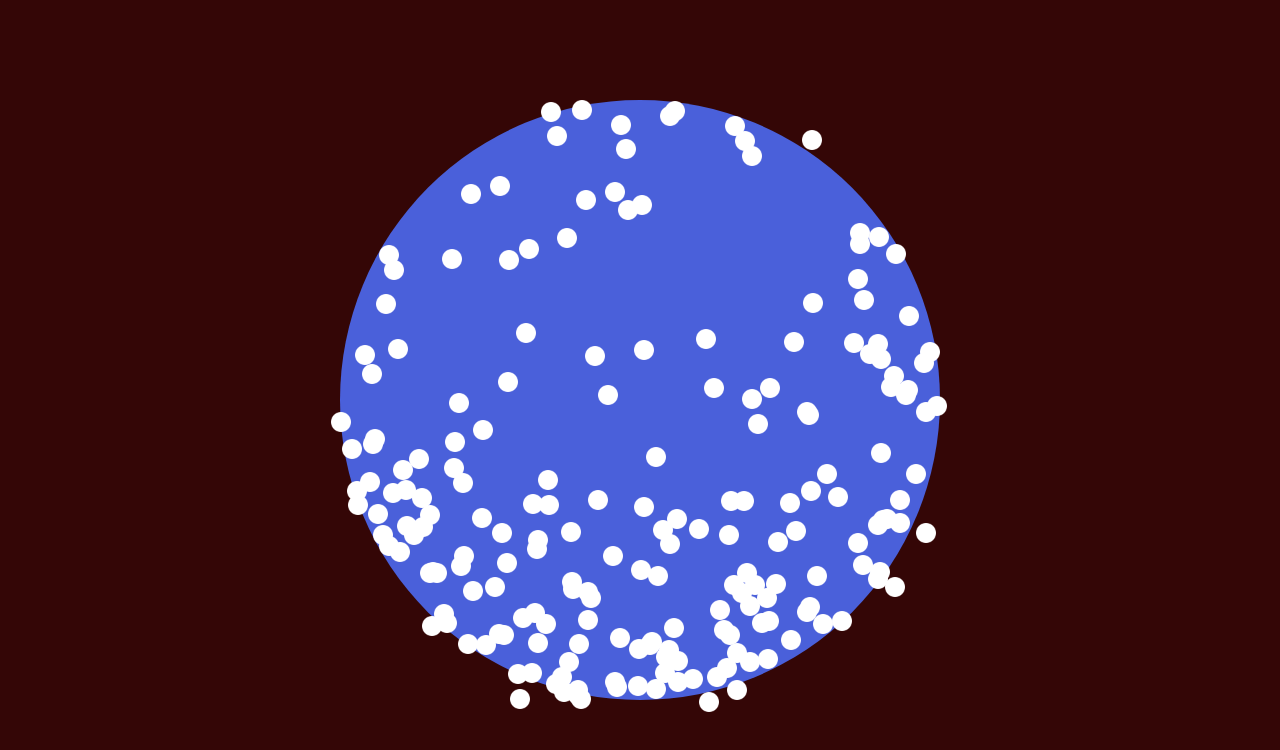
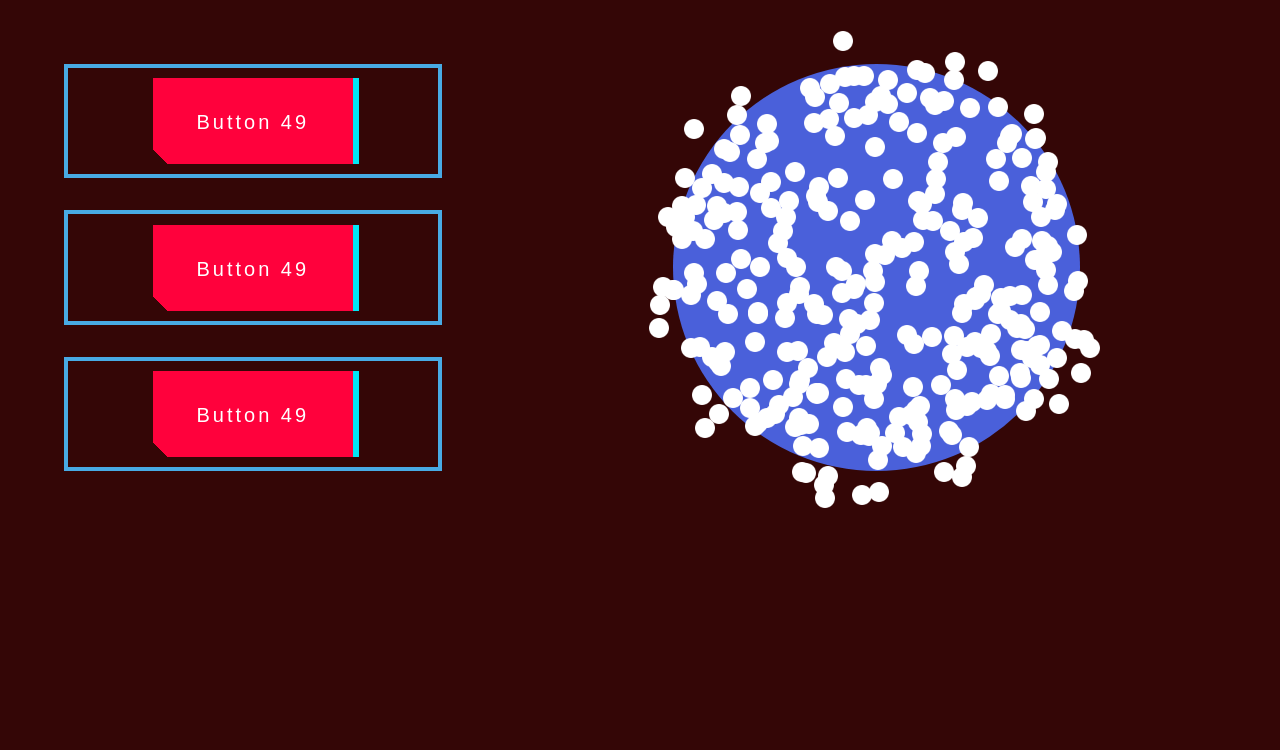
Before and after one commit to unicodeee/particle-collision-simulation, a website built with Vite: page index.html in a window 1280 px wide. Built offline with nearby package versions, Linux system fonts and the light colour scheme; animation ran at ten frames a second.

Commit message:
add sass css, move objects to flex box

```diff
--- a/index.html
+++ b/index.html
@@ -4,36 +4,29 @@
   <meta charset="UTF-8" />
   <meta name="viewport" content="width=device-width, initial-scale=1.0" />
   <title>Particle Animation</title>
-  <link rel="stylesheet" href="/src/style.css" />
+  <link rel="stylesheet" href="/src/style.scss" />
 
 
 
 </head>
 <body>
 
-    <div class="grid-container">
-<!--      <div id="left-section" class="side-section"></div>-->
-      <div id="center-section" class="full-width">
-<!--                  <div id="out" class="relative">-->
-<!--                  </div>-->
+    <div class="container">
+        <div class="container-left">
+            <div class="block-1"><button class="button-49" role="button">Button 49</button></div>
+            <div class="block-1"><button class="button-49" role="button">Button 49</button></div>
+            <div class="block-1"><button class="button-49" role="button">Button 49</button></div>
+        </div>
 
-<!--        <h2>position: absolute;</h2>-->
-
-<!--        <p>An element with position: absolute; is positioned relative to the nearest positioned ancestor (instead of positioned relative to the viewport, like fixed):</p>-->
-
-
-
-<!--          <div id="fps-display"></div>-->
-      </div>
-
-
-
+        <div class="container-right">
+            <div id="center-section" class="full-width"></div>
+        </div>
+    </div>
 
 
     <script type="module" src="/src/particles/Circle.ts" type="module"></script>
     <script type="module" src="/src/FPS.ts" type="module"></script>
     <script type="module" src="/src/main.ts"></script>
 
-<!--    <script src="/src/index.ts" type="module"></script>-->
 </body>
 </html>
--- a/package.json
+++ b/package.json
@@ -10,6 +10,7 @@
   },
   "devDependencies": {
     "@types/three": "^0.163.0",
+    "sass": "^1.75.0",
     "typescript": "^5.2.2",
     "vite": "^5.2.0"
   },
--- a/src/main.ts
+++ b/src/main.ts
@@ -8,8 +8,8 @@ window.addEventListener('DOMContentLoaded', () => {
 
 
     centerSection.addEventListener('mousemove', (event) => {
-        const clickX = event.clientX - centerSection.offsetLeft + centerSectionRect.width / 2;
-        const clickY = event.clientY - centerSection.offsetTop + centerSectionRect.height / 2;
+        const clickX = event.clientX - centerSection.offsetLeft;
+        const clickY = event.clientY - centerSection.offsetTop;
 
         const fluxCenter = new THREE.Vector2(clickX, clickY);
         verletSolver.flux(fluxCenter);
@@ -17,7 +17,7 @@ window.addEventListener('DOMContentLoaded', () => {
     });
 
     const circles: VerletObject[] = [];
-    const numCircles = 200;
+    const numCircles = 300;
 
     for (let i = 0; i < numCircles; i++) {
         // Generate random positions within the centerSectionRect
--- /dev/null
+++ b/src/style.scss
@@ -0,0 +1,272 @@
+$gap: 4vh;
+$padding: 4vh;
+$color: #48AAE4;
+$bp: (
+        mobile: 480px,
+        tablet: 768px,
+        desktop: 1440px,
+);
+
+@mixin query($display) {
+  @each $key, $value in $bp {
+    @if ($display == $key) {
+      @media (max-width: $value) {
+        @content;
+      }
+    }
+  }
+}
+
+* {
+  margin: 0px;
+  padding: 0px;
+  box-sizing: border-box;
+
+  body {
+    width: 100%;
+    min-height: 100vh;
+    font-family: sans-serif;
+    font-size: 45px;
+  }
+}
+
+.container {
+  display: flex;
+  flex-direction: row;
+  gap: $gap;
+  padding: $padding;
+
+  @include query(mobile) {
+    flex-direction: column;
+  }
+}
+
+.container-left {
+  display: flex;
+  flex-direction: column;
+  justify-content: center;
+  gap: $gap;
+  padding: $padding;
+  flex-grow: 2;
+}
+
+.container-right {
+  display: flex;
+  flex-direction: column;
+  justify-content: center;
+  gap: $gap;
+  padding: $padding;
+  flex-grow: 8;
+}
+
+[class ^="block-"] {
+  display: flex;
+  justify-content: center;
+  align-items: center;
+  border: 4px solid $color;
+  height: 100vh - $padding * 2;
+
+  @include query(mobile) {
+    height: 50vh - $padding * 2;
+  }
+}
+
+.block-1 {
+  flex-grow: 2;
+  height: 10vh;
+}
+
+
+//.block-3 {
+//  flex-grow: 2;
+//  height: 50vh;
+//}
+
+
+
+/* CSS */
+.button-49,
+.button-49:after {
+  width: 150px;
+  height: 76px;
+  line-height: 78px;
+  font-size: 20px;
+  font-family: 'Bebas Neue', sans-serif;
+  background: linear-gradient(45deg, transparent 5%, #FF013C 5%);
+  border: 0;
+  color: #fff;
+  letter-spacing: 3px;
+  box-shadow: 6px 0px 0px #00E6F6;
+  outline: transparent;
+  position: relative;
+  user-select: none;
+  -webkit-user-select: none;
+  touch-action: manipulation;
+}
+
+.button-49:after {
+  --slice-0: inset(50% 50% 50% 50%);
+  --slice-1: inset(80% -6px 0 0);
+  --slice-2: inset(50% -6px 30% 0);
+  --slice-3: inset(10% -6px 85% 0);
+  --slice-4: inset(40% -6px 43% 0);
+  --slice-5: inset(80% -6px 5% 0);
+
+  content: 'ALTERNATE TEXT';
+  display: block;
+  position: absolute;
+  top: 0;
+  left: 0;
+  right: 0;
+  bottom: 0;
+  background: linear-gradient(45deg, transparent 3%, #00E6F6 3%, #00E6F6 5%, #FF013C 5%);
+  text-shadow: -3px -3px 0px #F8F005, 3px 3px 0px #00E6F6;
+  clip-path: var(--slice-0);
+}
+
+.button-49:hover:after {
+  animation: 1s glitch;
+  animation-timing-function: steps(2, end);
+}
+
+@keyframes glitch {
+  0% {
+    clip-path: var(--slice-1);
+    transform: translate(-20px, -10px);
+  }
+  10% {
+    clip-path: var(--slice-3);
+    transform: translate(10px, 10px);
+  }
+  20% {
+    clip-path: var(--slice-1);
+    transform: translate(-10px, 10px);
+  }
+  30% {
+    clip-path: var(--slice-3);
+    transform: translate(0px, 5px);
+  }
+  40% {
+    clip-path: var(--slice-2);
+    transform: translate(-5px, 0px);
+  }
+  50% {
+    clip-path: var(--slice-3);
+    transform: translate(5px, 0px);
+  }
+  60% {
+    clip-path: var(--slice-4);
+    transform: translate(5px, 10px);
+  }
+  70% {
+    clip-path: var(--slice-2);
+    transform: translate(-10px, 10px);
+  }
+  80% {
+    clip-path: var(--slice-5);
+    transform: translate(20px, -10px);
+  }
+  90% {
+    clip-path: var(--slice-1);
+    transform: translate(-10px, 0px);
+  }
+  100% {
+    clip-path: var(--slice-1);
+    transform: translate(0);
+  }
+}
+
+@media (min-width: 768px) {
+  .button-49,
+  .button-49:after {
+    width: 200px;
+    height: 86px;
+    line-height: 88px;
+  }
+}
+
+
+
+
+
+
+
+
+
+
+body, html {
+  margin: 0;
+  padding: 0;
+  height: 100%;
+  background: #340606;
+}
+
+.grid-container {
+  display: grid;
+  grid-gap: 10px;
+  grid-template-columns: 100px 100px 100px;
+  grid-auto-columns: 100px;
+  background-color: #fff;
+  color: #444;
+}
+
+.full-width {
+  justify-content: center;
+  width: 60%; /* Adjust width as needed */
+  height: 0; /* Set height to 0 */
+  padding-top: 60%; /* Set padding-top based on the width to maintain aspect ratio */
+  background-color: #4a60da;
+  border-radius: 50%; /* Set border-radius to half of the width */
+  margin: auto; /* Center horizontally */
+  position: relative; /* Change position to relative */
+}
+
+.full-width:hover {
+  cursor: pointer; /* Change cursor to pointer */
+}
+
+.full-width .circle {
+  position: absolute;
+  width: 20px; /* Adjust size as needed */
+  height: 20px; /* Adjust size as needed */
+  left: 50%; /* Set left position to 50% */
+  top: 50%; /* Set top position to 50% */
+  transform: translate(-50%, -50%); /* Move the element's center to the center of its container */
+}
+
+
+
+#fps-display {
+  position: absolute;
+  top: 0;
+  left: 0;
+  padding: 20px;
+  display: flex;
+  justify-content: center;
+  align-items: center;
+  color: #340606;
+  transform: scale(5);
+}
+
+div.relative {
+  position: absolute;
+  width: 300px;
+  height: 300px;
+  border: 1px solid #73AD21;
+}
+
+div.absolute {
+  position: absolute;
+  top: 80px;
+  right: 0;
+  width: 200px;
+  height: 100px;
+  border: 3px solid #ad213b;
+}
+
+
+@media screen and (max-width: 768px) {
+  .side-section {
+    flex-basis: auto;
+  }
+}
```
Also changed, not shown: src/style.css (deleted).
